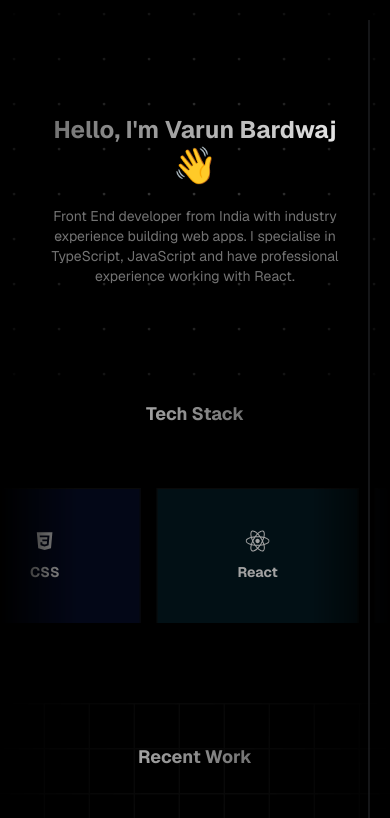
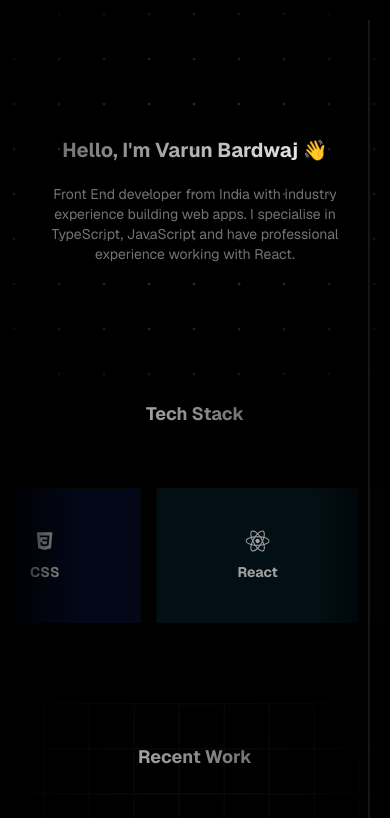
Before and after one commit to varunpbardwaj/portfolio-new, a Next.js app: page / in a window 390 px wide. Shown: the top 818 px of the page. Built offline with nearby package versions, Linux system fonts and the light colour scheme.

Commit message:
fix font size issue

```diff
--- a/src/app/page.tsx
+++ b/src/app/page.tsx
@@ -22,11 +22,11 @@ export default function Home() {
               src="varun.jpeg"
               alt=""
             /> */}
-          <div className="relative text-2xl md:text-5xl text-center font-bold">
+          <div className="relative text-xl md:text-5xl text-center font-bold">
             <span className="bg-clip-text text-transparent bg-gradient-to-l from-neutral-200 to-neutral-500">
               Hello, I&apos;m Varun Bardwaj
             </span>{" "}
-            <span className="text-4xl">👋</span>
+            <span className="text-xl md:text-4xl">👋</span>
           </div>
           <div className="text-neutral-500 max-w-lg mx-auto text-center relative z-10 text-sm md:text-lg mt-5">
             Front End developer from India with industry experience building web
@@ -184,8 +184,8 @@ export default function Home() {
                 All Projects
               </a>
             </div>
-            <div className="w-full text-zinc-100 flex flex-col items-center pt-14 text-center pb-5 text-sm px-10 sm:px-10 font-medium">
-              <div className="flex justify-between w-full">
+            <div className="w-full text-zinc-100 flex flex-col items-center pt-14 text-center pb-5 text-xs md:text-sm px-10 sm:px-10 font-medium">
+              <div className="flex justify-between w-full flex-wrap gap-5">
                 <div className="flex justify-center items-center">
                   Built with{" "}
                   <a
```
